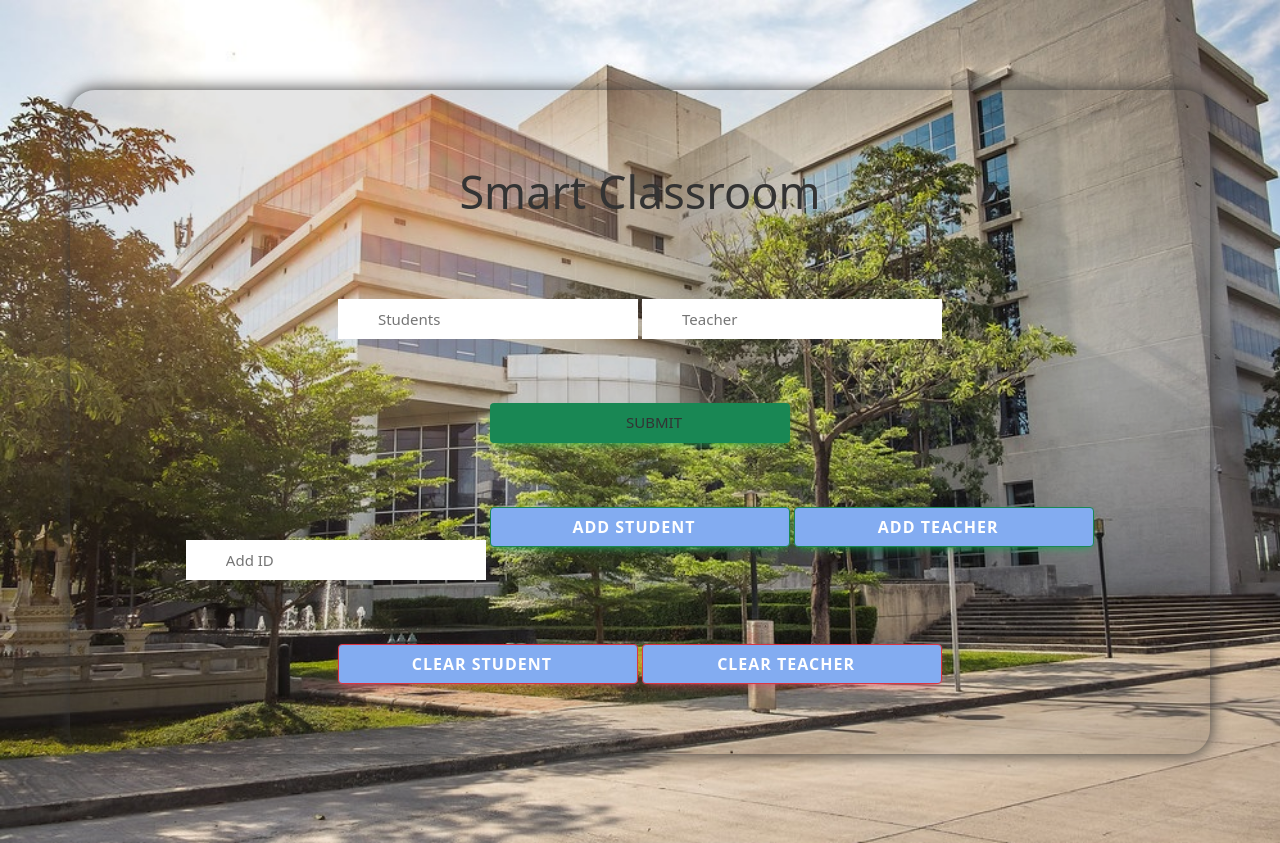
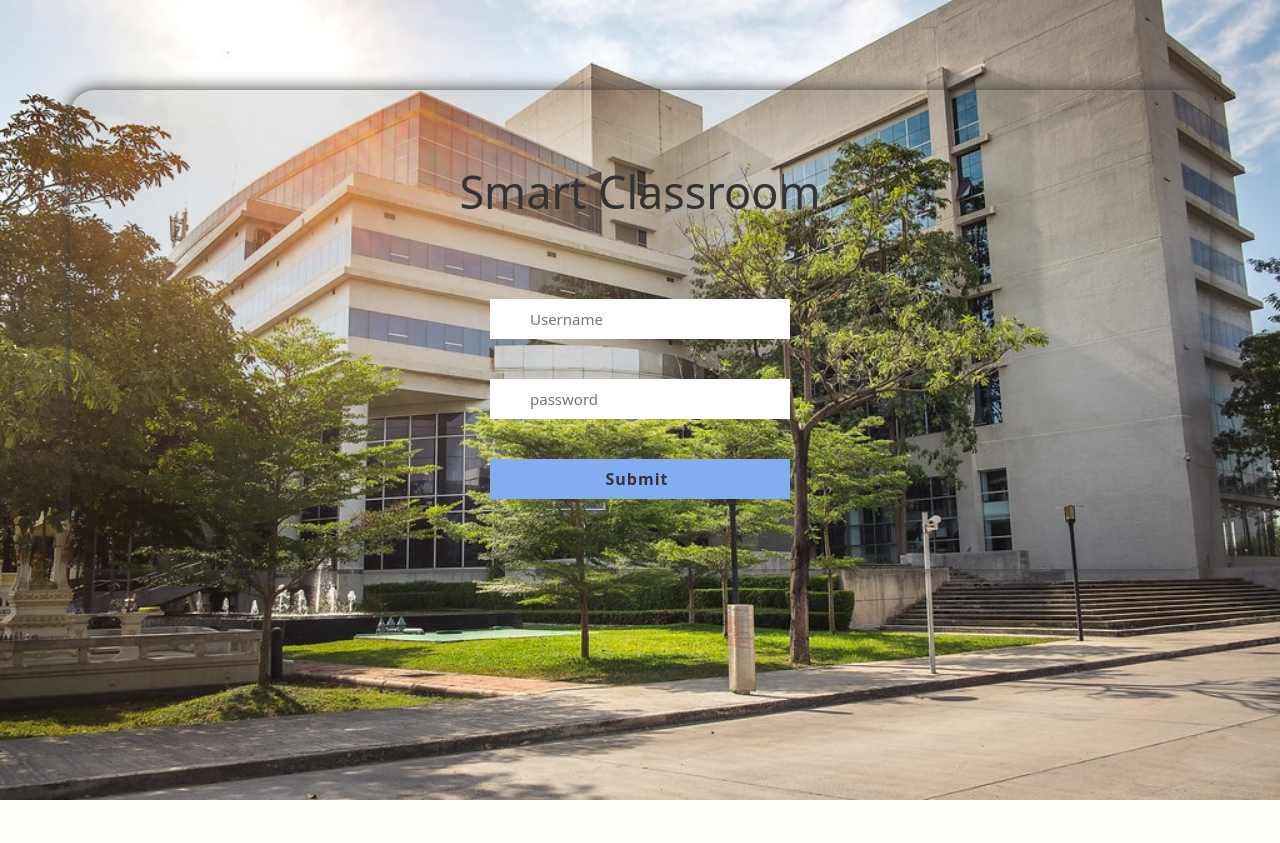
Before and after one commit to CosmoGuy112/project, a Flask app: page / in a window 1280 px wide. After the commit the page ends 800 px from the top, so only its background shows below. Run offline with Flask 2, Linux system fonts and the light colour scheme.

Commit message:
Update index.html

```diff
--- a/templates/index.html
+++ b/templates/index.html
@@ -22,29 +22,12 @@
 <style>
 .center {
   text-align: center;
-  border: 3px solid MediumVioletRed;
 
 }
 .p1 {
     font-family: "Times New Roman", Times, serif;
 }
 </style>
-<script>
-function addData(ptype) {
-    var studentCell = document.getElementById("stud_lst");
-    var teacherCell = document.getElementById("teac_lst");
-    var inputCell = document.getElementById("input_data");
-    if (ptype == 'student') {
-        if (studentCell.value.length == 0) {studentCell.value = document.getElementById("input_data").value;}
-        else {studentCell.value = studentCell.value + ' ' + document.getElementById("input_data").value;}
-    }
-    if (ptype == 'teacher') {
-        if (teacherCell.value.length == 0) {teacherCell.value = document.getElementById("input_data").value;}
-        else {teacherCell.value = teacherCell.value + ' ' + document.getElementById("input_data").value;}
-    }
-    inputCell.value = '';
-}
-</script>
 </head>
 <body>
     <div class="container">
@@ -53,20 +36,15 @@ function addData(ptype) {
         </div>
         <div class="main">
             <form action="/result" method="POST">
-                    <input type="text" placeholder="Students" id="stud_lst" name="student_list" readonly>
-                    <input type="text" placeholder="Teacher" id="teac_lst" name="teacher_list" readonly><br><br>
-                    <input type="submit" class ="btn btn-success" value="submit">
-                    <br><br>
-            </form>
                 <span>
                     <i></i>
-                    <input type="text" placeholder="Add ID" id="input_data">
-                    <button class="btn btn-success" onclick="addData('student');">Add Student</button>
-                    <button class="btn btn-success" onclick="addData('teacher');">Add Teacher</button>
-                </span><br><br>
-
-            <button class="btn btn-danger" onclick="document.getElementById('stud_lst').value = ''; ">Clear Student</button>
-            <button class="btn btn-danger" onclick="document.getElementById('teac_lst').value = ''; ">Clear Teacher</button>
+                    <input type="text" placeholder="Username" name="teacher_list">
+                </span><br>
+                <span>
+                    <i></i>
+                    <input type="text" placeholder="password" name="student_list">
+                </span><br>
+                    <button>Submit</button>
             </body>
 <script
   type="text/javascript"
```
